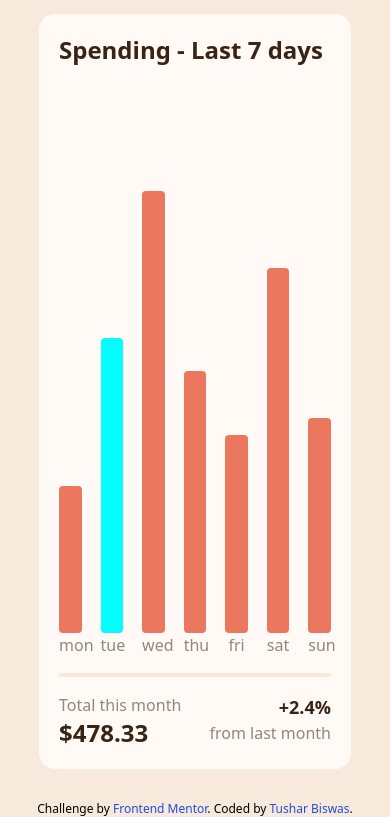
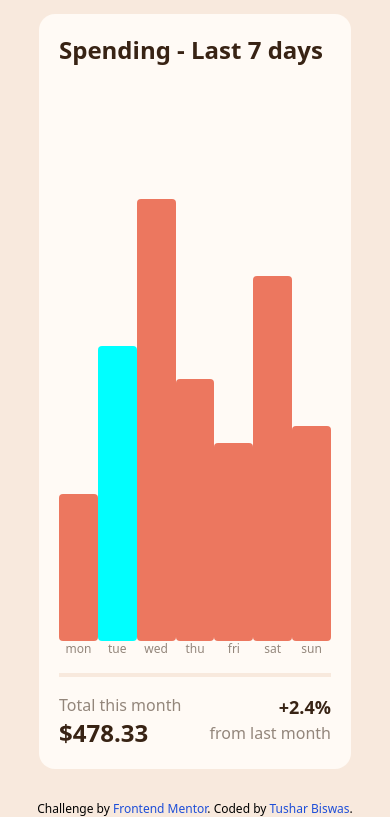
Before and after one commit to itush/exp-chart, a website built with Vite: page index.html in a window 390 px wide. Shown: the part 130-947 px from the top of the page. Built offline with nearby package versions, Linux system fonts and the light colour scheme.

Commit message:
Minor bug fixes: responsive view

```diff
--- a/index.html
+++ b/index.html
@@ -26,46 +26,46 @@
         <h2 class="mb-4 font-bold text-2xl text-Darkbrown sm:text-4xl md:text-5xl lg:text-6xl xl:text-7xl 2xl:text-9xl">
           Spending - Last 7 days</h2>
         <div id="exp-body-chart"
-          class="pb-4 flex justify-between items-end h-[70vh] sm:text-sm md:text-lg lg:text-1xl xl:text-2xl 2xl:text-3xl">
+          class="pb-4 flex justify-between items-end h-[70vh] text-xs lg:text-sm xl:text-2xl 2xl:text-3xl">
 
-          <div id="day-mon" class="cursor-pointer w-1/12 text-center">
+          <div id="day-mon" class="cursor-pointer w-2/12 text-center sm:w-1/12 md:w-1/12 lg:w-1/12 xl:w-1/12 2xl:w-1/12">
 
             <p id="amt-mon" class="hidden bg-Darkbrown p-1 rounded text-white mb-2"></p>
             <div id="bar-mon" class="bar bg-Softred rounded hover:opacity-70"></div>
             <p class="text-Mediumbrown">mon</p>
           </div>
 
-          <div id="day-tue" class="cursor-pointer w-1/12 text-center">
+          <div id="day-tue" class="cursor-pointer w-2/12 text-center sm:w-1/12 md:w-1/12 lg:w-1/12 xl:w-1/12 2xl:w-1/12">
             <p id="amt-tue" class="hidden bg-Darkbrown p-1 rounded text-white mb-2"></p>
             <div id="bar-tue" class="bar bg-Softred rounded hover:opacity-70"></div>
             <p class="text-Mediumbrown">tue</p>
           </div>
 
-          <div id="day-wed" class="cursor-pointer w-1/12 text-center">
+          <div id="day-wed" class="cursor-pointer w-2/12 text-center sm:w-1/12 md:w-1/12 lg:w-1/12 xl:w-1/12 2xl:w-1/12">
             <p id="amt-wed" class="hidden bg-Darkbrown p-1 rounded text-white mb-2"></p>
             <div id="bar-wed" class="bar bg-Softred rounded hover:opacity-70"></div>
             <p class="text-Mediumbrown">wed</p>
           </div>
 
-          <div id="day-thu" class="cursor-pointer w-1/12 text-center">
+          <div id="day-thu" class="cursor-pointer w-2/12 text-center sm:w-1/12 md:w-1/12 lg:w-1/12 xl:w-1/12 2xl:w-1/12">
             <p id="amt-thu" class="hidden bg-Darkbrown p-1 rounded text-white mb-2"></p>
             <div id="bar-thu" class="bar bg-Softred rounded hover:opacity-70"></div>
             <p class="text-Mediumbrown">thu</p>
           </div>
 
-          <div id="day-fri" class="cursor-pointer w-1/12 text-center">
+          <div id="day-fri" class="cursor-pointer w-2/12 text-center sm:w-1/12 md:w-1/12 lg:w-1/12 xl:w-1/12 2xl:w-1/12">
             <p id="amt-fri" class="hidden bg-Darkbrown p-1 rounded text-white mb-2"></p>
             <div id="bar-fri" class="bar bg-Softred rounded hover:opacity-70"></div>
             <p class="text-Mediumbrown">fri</p>
           </div>
 
-          <div id="day-sat" class="cursor-pointer w-1/12 text-center">
+          <div id="day-sat" class="cursor-pointer w-2/12 text-center sm:w-1/12 md:w-1/12 lg:w-1/12 xl:w-1/12 2xl:w-1/12">
             <p id="amt-sat" class="hidden bg-Darkbrown p-1 rounded text-white mb-2"></p>
             <div id="bar-sat" class="bar bg-Softred rounded hover:opacity-70"></div>
             <p class="text-Mediumbrown">sat</p>
           </div>
 
-          <div id="day-sun" class="cursor-pointer w-1/12 text-center">
+          <div id="day-sun" class="cursor-pointer w-2/12 text-center sm:w-1/12 md:w-1/12 lg:w-1/12 xl:w-1/12 2xl:w-1/12">
             <p id="amt-sun" class="hidden bg-Darkbrown p-1 rounded text-white mb-2"></p>
             <div id="bar-sun" class="bar bg-Softred rounded hover:opacity-70"></div>
             <p class="text-Mediumbrown">sun</p>
```
